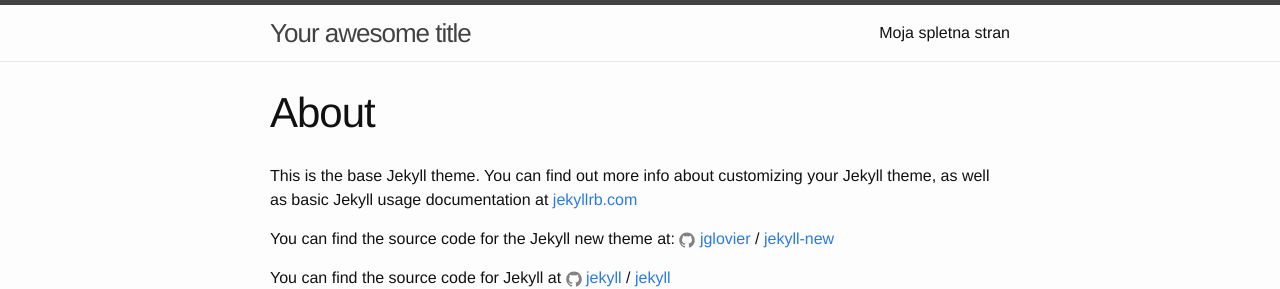
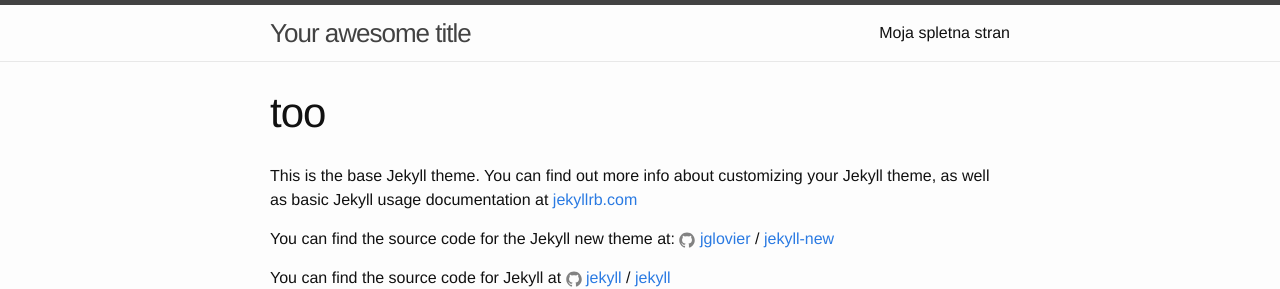
Before and after one commit to Koplan/koplan.github.io, a Jekyll site: the page built from about.md, in a window 1280 px wide. Shown: the top 289 px of the page. Built offline with Jekyll 4.4.1, drawn with Linux system fonts in a browser that asks for light colours.

Commit message:
Update page.html

```diff
--- a/_layouts/page.html
+++ b/_layouts/page.html
@@ -4,7 +4,7 @@ layout: default
 <article class="post">
 
   <header class="post-header">
-    <h1 class="post-title">{{ page.title }}</h1>
+    <h1 class="post-title">too</h1>
   </header>
 
   <div class="post-content">
```
